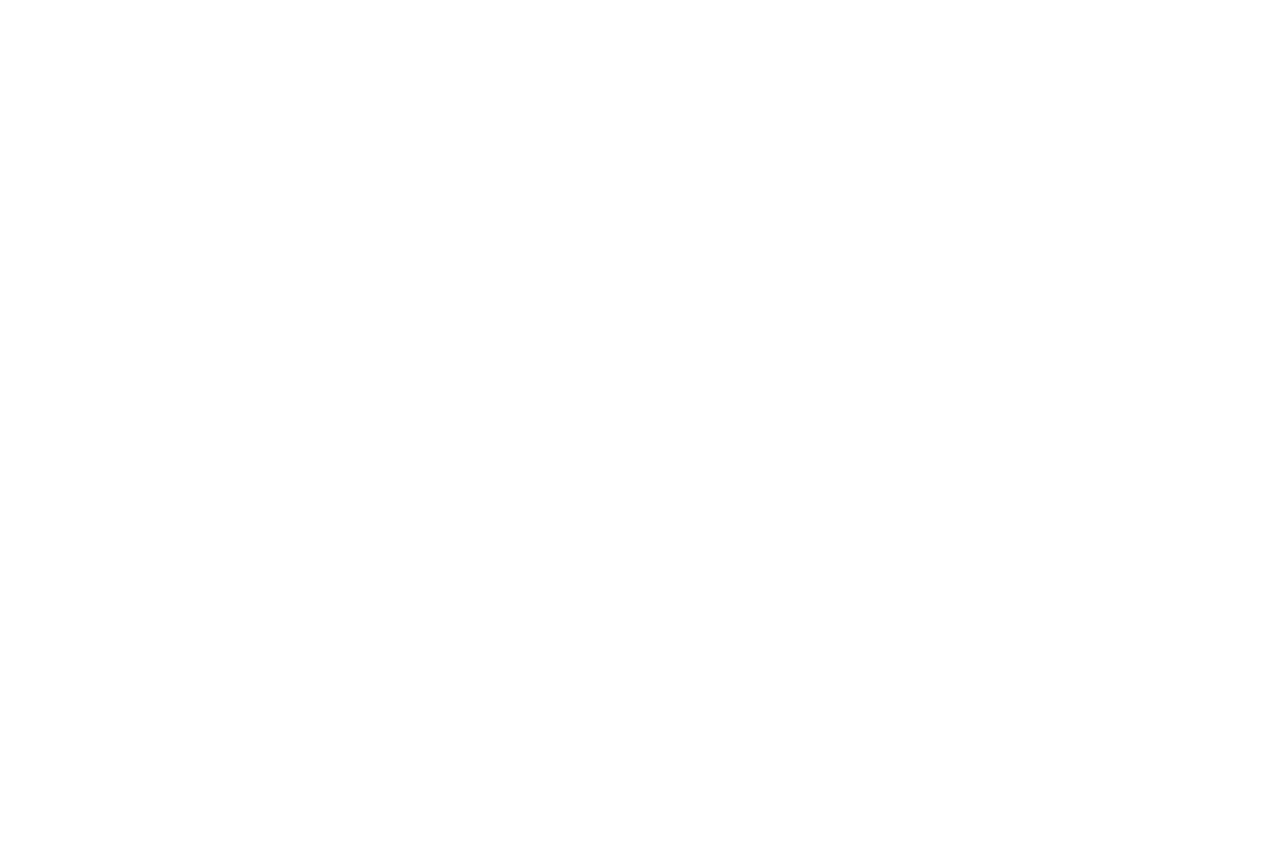
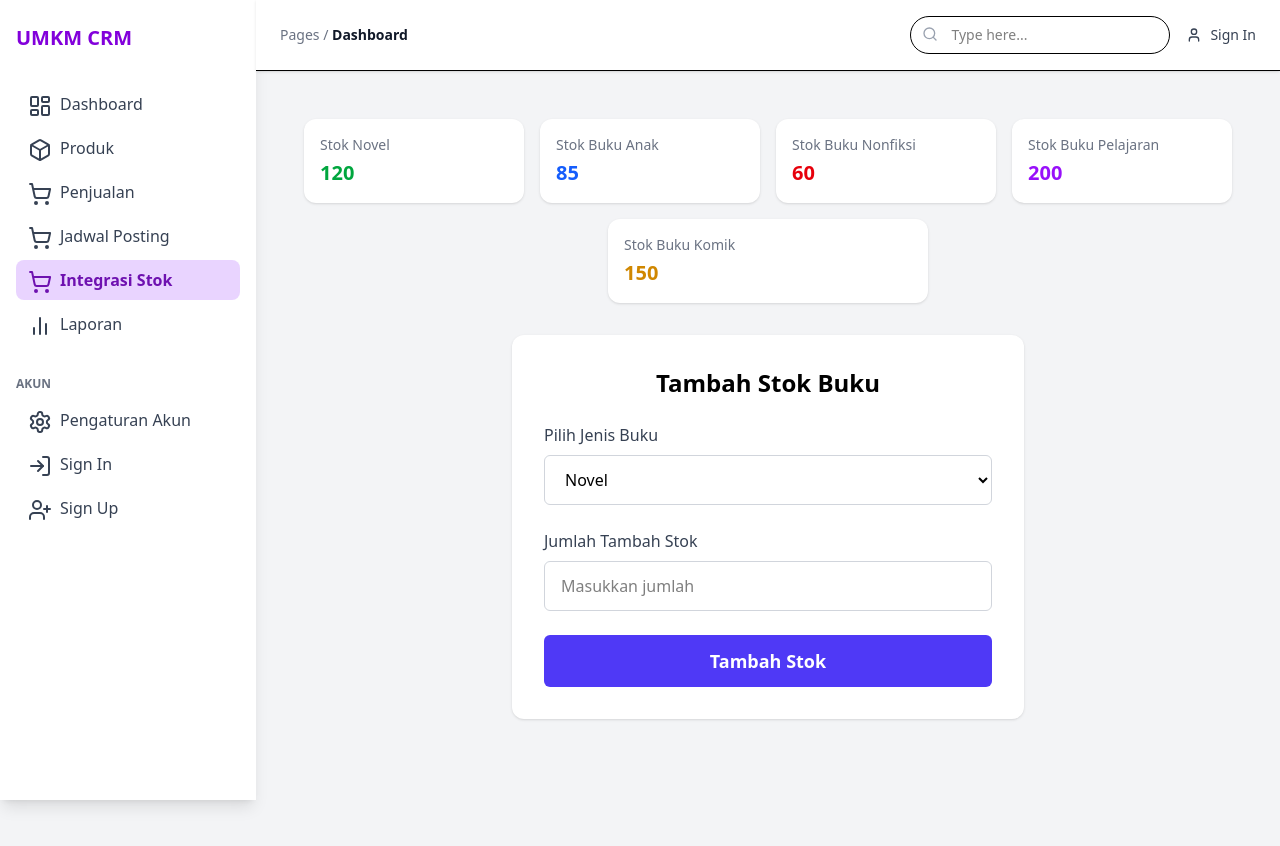
Before and after one commit to Aldigitgit/kelompok11, a React (Vite) app: page /integrasi-stok in a window 1280 px wide. Before the commit this address had no page. Shown: the top 846 px of the page. Before the commit the page ends 800 px from the top, so only its background shows below. Built offline with nearby package versions, Linux system fonts and the light colour scheme.

Commit message:
Saya sudah mengerjakan halaman integrasi stok dan penjadwalan by SEGAP

```diff
--- a/package.json
+++ b/package.json
@@ -10,12 +10,15 @@
     "preview": "vite preview"
   },
   "dependencies": {
+    "@heroicons/react": "^1.0.6",
     "chart.js": "^4.4.9",
     "lucide-react": "^0.511.0",
     "react": "^19.1.0",
     "react-chartjs-2": "^5.3.0",
+    "react-datepicker": "^8.4.0",
     "react-dom": "^19.1.0",
-    "react-router-dom": "^7.6.0"
+    "react-router-dom": "^7.6.1",
+    "recharts": "^2.15.3"
   },
   "devDependencies": {
     "@eslint/js": "^9.25.0",
--- a/src/App.jsx
+++ b/src/App.jsx
@@ -2,6 +2,8 @@
 import Dashboard from './pages/Dashboard.jsx'
 import MainLayout from './Components/Mainlayout'
 import SalesManagement from './pages/SalesManagement.jsx'
+import Penjadwalan from './pages/Penjadwalan.jsx'
+import IntegrasiStok from './pages/IntegrasiStok.jsx'
 
 function App() {
 
@@ -11,6 +13,8 @@
       <Route element={<MainLayout></MainLayout>}>
       <Route path="/" element={<Dashboard></Dashboard>}></Route>
       <Route path="/penjualan" element={<SalesManagement></SalesManagement>}></Route>
+      <Route path="/penjadwalan" element={<Penjadwalan></Penjadwalan>}></Route>
+      <Route path="/integrasi-stok" element={<IntegrasiStok />} />
       </Route>
 
     </Routes>
--- a/src/Components/Sidebar.jsx
+++ b/src/Components/Sidebar.jsx
@@ -15,6 +15,8 @@
   { name: 'Dashboard', icon: <LayoutDashboard />, path: '/' },
   { name: 'Produk', icon: <Box />, path: '/produk' },
   { name: 'Penjualan', icon: <ShoppingCart />, path: '/penjualan' },
+  { name: 'Jadwal Posting', icon: <ShoppingCart />, path: '/penjadwalan' },
+  { name: 'Integrasi Stok', icon: <ShoppingCart />, path: '/integrasi-stok' },
   { name: 'Laporan', icon: <BarChart2 />, path: '/laporan' },
 ]
 
--- /dev/null
+++ b/src/pages/IntegrasiStok.jsx
@@ -0,0 +1,150 @@
+import React, { useState } from "react";
+
+const initialDataStok = [
+  {
+    jenis: "Novel",
+    stok: 120,
+    color: "text-green-600",
+    changeColor: "text-green-400",
+    change: 0,
+  },
+  {
+    jenis: "Buku Anak",
+    stok: 85,
+    color: "text-blue-600",
+    changeColor: "text-red-400",
+    change: 0,
+  },
+  {
+    jenis: "Buku Nonfiksi",
+    stok: 60,
+    color: "text-red-600",
+    changeColor: "text-green-400",
+    change: 0,
+  },
+  {
+    jenis: "Buku Pelajaran",
+    stok: 200,
+    color: "text-purple-600",
+    changeColor: "text-green-400",
+    change: 0,
+  },
+  {
+    jenis: "Buku Komik",
+    stok: 150,
+    color: "text-yellow-600",
+    changeColor: "text-gray-400",
+    change: 0,
+  },
+];
+
+export default function StokDashboard() {
+  const [dataStok, setDataStok] = useState(initialDataStok);
+  const [jenis, setJenis] = useState(initialDataStok[0].jenis);
+  const [jumlah, setJumlah] = useState("");
+
+  const handleSubmit = (e) => {
+    e.preventDefault();
+    const jumlahAngka = parseInt(jumlah, 10);
+    if (isNaN(jumlahAngka) || jumlahAngka <= 0) return;
+
+    setDataStok((prevData) =>
+      prevData.map((item) => {
+        if (item.jenis === jenis) {
+          const newStok = item.stok + jumlahAngka;
+          const changeValue = jumlahAngka;
+          return {
+            ...item,
+            stok: newStok,
+            change: changeValue,
+            changeColor: changeValue >= 0 ? "text-green-400" : "text-red-400",
+          };
+        }
+        return item;
+      })
+    );
+    setJumlah("");
+  };
+
+  return (
+    <div className="p-6 bg-gray-100 min-h-screen">
+      {/* Card list */}
+      <div className="flex flex-wrap gap-4 mb-8 max-w-full justify-center">
+        {dataStok.map((item, index) => (
+          <div
+            key={index}
+            className="flex-1 min-w-[220px] max-w-xs bg-white rounded-xl shadow p-4"
+          >
+            <p className="text-sm text-gray-500 mb-1">Stok {item.jenis}</p>
+            <div className="text-xl font-bold flex items-center space-x-2">
+              <span className={item.color}>{item.stok}</span>
+              <span className={`text-sm font-semibold ${item.changeColor}`}>
+                {item.change > 0
+                  ? `+${item.change}`
+                  : item.change === 0
+                  ? ""
+                  : item.change}
+              </span>
+            </div>
+          </div>
+        ))}
+      </div>
+
+      {/* Form tambah stok */}
+      <form
+        onSubmit={handleSubmit}
+        className="max-w-lg mx-auto bg-white rounded-xl shadow p-8"
+      >
+        <h2 className="text-2xl font-semibold mb-6 text-center">
+          Tambah Stok Buku
+        </h2>
+
+        <div className="mb-6">
+          <label
+            htmlFor="jenis"
+            className="block text-base font-medium mb-2 text-gray-700"
+          >
+            Pilih Jenis Buku
+          </label>
+          <select
+            id="jenis"
+            value={jenis}
+            onChange={(e) => setJenis(e.target.value)}
+            className="w-full border border-gray-300 rounded-md px-4 py-3 focus:outline-none focus:ring-2 focus:ring-blue-500 transition"
+          >
+            {dataStok.map((item) => (
+              <option key={item.jenis} value={item.jenis}>
+                {item.jenis}
+              </option>
+            ))}
+          </select>
+        </div>
+
+        <div className="mb-6">
+          <label
+            htmlFor="jumlah"
+            className="block text-base font-medium mb-2 text-gray-700"
+          >
+            Jumlah Tambah Stok
+          </label>
+          <input
+            id="jumlah"
+            type="number"
+            min="1"
+            value={jumlah}
+            onChange={(e) => setJumlah(e.target.value)}
+            placeholder="Masukkan jumlah"
+            className="w-full border border-gray-300 rounded-md px-4 py-3 focus:outline-none focus:ring-2 focus:ring-blue-500 transition"
+          />
+        </div>
+
+        <button
+          type="submit"
+          className="w-full bg-indigo-600 text-white py-3 rounded-md text-lg font-semibold hover:bg-blue-700 transition"
+        >
+          Tambah Stok
+        </button>
+      </form>
+    </div>
+  );
+}
--- /dev/null
+++ b/src/pages/Penjadwalan.jsx
@@ -0,0 +1,116 @@
+import React, { useState, useEffect } from "react";
+import DatePicker from "react-datepicker";
+import "react-datepicker/dist/react-datepicker.css";
+
+export default function Penjadwalan() {
+  const [konten, setKonten] = useState("");
+  const [tanggal, setTanggal] = useState(new Date());
+  const [jadwal, setJadwal] = useState([]);
+
+  useEffect(() => {
+    const dataDisimpan = localStorage.getItem("jadwal");
+    if (dataDisimpan) {
+      setJadwal(
+        JSON.parse(dataDisimpan, (key, value) => {
+          if (key === "tanggal") return new Date(value);
+          return value;
+        })
+      );
+    }
+  }, []);
+
+  useEffect(() => {
+    localStorage.setItem("jadwal", JSON.stringify(jadwal));
+  }, [jadwal]);
+
+  const handleJadwalkan = () => {
+    if (!konten.trim()) return;
+    const dataBaru = { id: Date.now(), konten, tanggal };
+    setJadwal([...jadwal, dataBaru]);
+    setKonten("");
+    setTanggal(new Date());
+  };
+
+  const handleHapus = (id) => {
+    setJadwal(jadwal.filter((item) => item.id !== id));
+  };
+
+  return (
+    <div className="p-6 max-w-3xl mx-auto bg-white rounded-xl shadow-md">
+      <h1 className="text-3xl block font-medium mb-6 text-center text-indigo-700">
+        Penjadwalan Posting
+      </h1>
+
+      <div className="mb-6">
+        <label
+          htmlFor="konten"
+          className="block text-gray-700 font-semibold mb-2"
+        >
+          Konten Posting
+        </label>
+        <textarea
+          id="konten"
+          className="w-full p-3 border border-gray-300 rounded-lg shadow-sm focus:outline-none focus:ring-2 focus:ring-indigo-500 resize-none transition"
+          rows={5}
+          placeholder="Tulis konten posting di sini..."
+          value={konten}
+          onChange={(e) => setKonten(e.target.value)}
+        />
+      </div>
+
+      <div className="mb-6">
+        <label className="block mb-2 font-semibold text-gray-700">
+          Tanggal & Waktu Posting
+        </label>
+        <DatePicker
+          selected={tanggal}
+          onChange={(date) => setTanggal(date)}
+          showTimeSelect
+          dateFormat="Pp"
+          className="w-full border border-gray-300 rounded-lg shadow-sm p-2 focus:outline-none focus:ring-2 focus:ring-indigo-500"
+          popperPlacement="bottom-start"
+        />
+      </div>
+
+      <button
+        onClick={handleJadwalkan}
+        className="w-full py-3 bg-indigo-600 text-white font-semibold rounded-lg hover:bg-indigo-700 active:bg-indigo-800 transition-shadow shadow-md"
+        aria-label="Jadwalkan Posting"
+      >
+        Jadwalkan
+      </button>
+
+      <h2 className="text-2xl font-semibold mt-10 mb-4 border-b border-indigo-200 pb-2 text-indigo-700">
+        Daftar Postingan Terjadwal
+      </h2>
+
+      {jadwal.length === 0 ? (
+        <p className="text-center text-gray-500 italic">Belum ada jadwal posting.</p>
+      ) : (
+        <ul className="space-y-4 max-h-80 overflow-y-auto">
+          {jadwal.map((item) => (
+            <li
+              key={item.id}
+              className="p-4 border border-gray-200 rounded-lg shadow-sm flex justify-between items-start bg-gray-50 hover:bg-white transition"
+            >
+              <div>
+                <p className="text-gray-800 whitespace-pre-wrap">{item.konten}</p>
+                <p className="mt-1 text-sm text-gray-500 flex items-center space-x-1">
+                  <span>📅</span>
+                  <time>{item.tanggal.toLocaleString()}</time>
+                </p>
+              </div>
+              <button
+                onClick={() => handleHapus(item.id)}
+                className="text-red-600 hover:text-red-800 font-semibold ml-4 self-start focus:outline-none"
+                aria-label={`Hapus posting ${item.konten.substring(0, 15)}...`}
+              >
+                Hapus
+              </button>
+            </li>
+          ))}
+        </ul>
+      )}
+    </div>
+  );
+}
```
Also changed, not shown: 1 other file (tests, documents, lock files or other folders).
